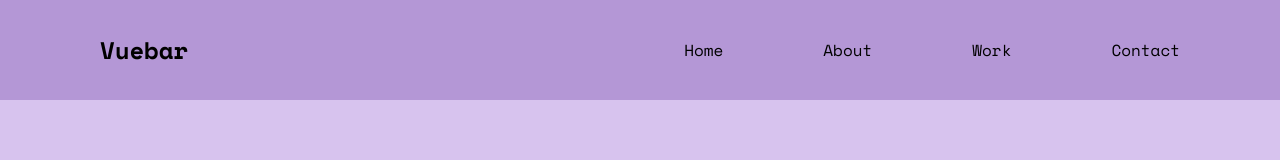
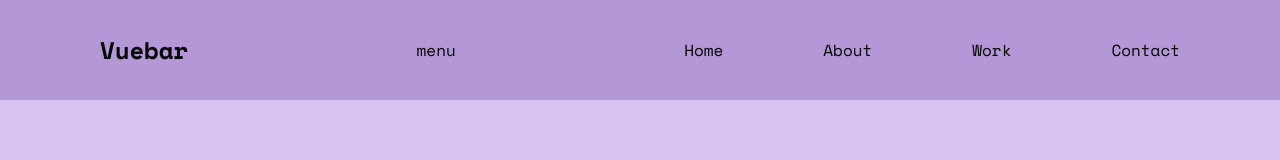
Before and after one commit to Deevyn9/Vue-learnings, a Vue app in the folder first-vue/: page / in a window 1280 px wide. Shown: the top 160 px of the page. Built offline with nearby package versions, Linux system fonts and the light colour scheme.

Commit message:
add menu button

```diff
--- a/first-vue/src/components/NavBar.vue
+++ b/first-vue/src/components/NavBar.vue
@@ -4,6 +4,9 @@
             <h2>Vuebar</h2>
         </div>
 
+        <div class="menu">
+            menu
+        </div>
         <ul>
             <li v-for="link in Links" :key="link.id">
                 <a href={{link.link}}>{{ link.name }}</a>
```
